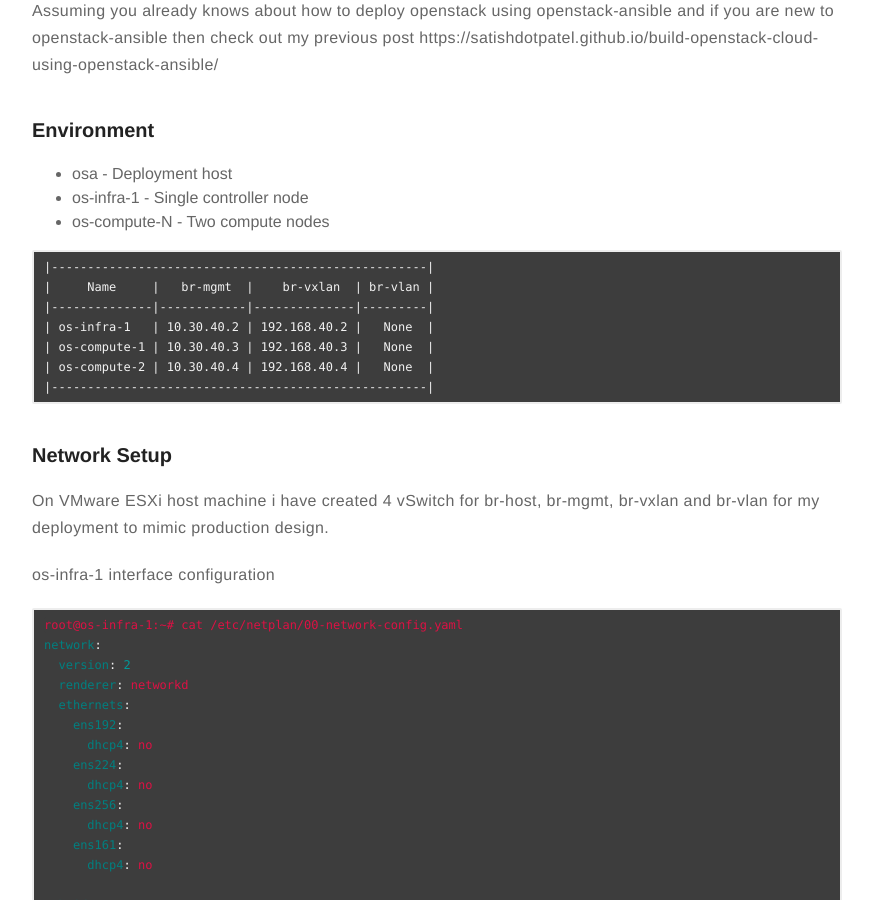
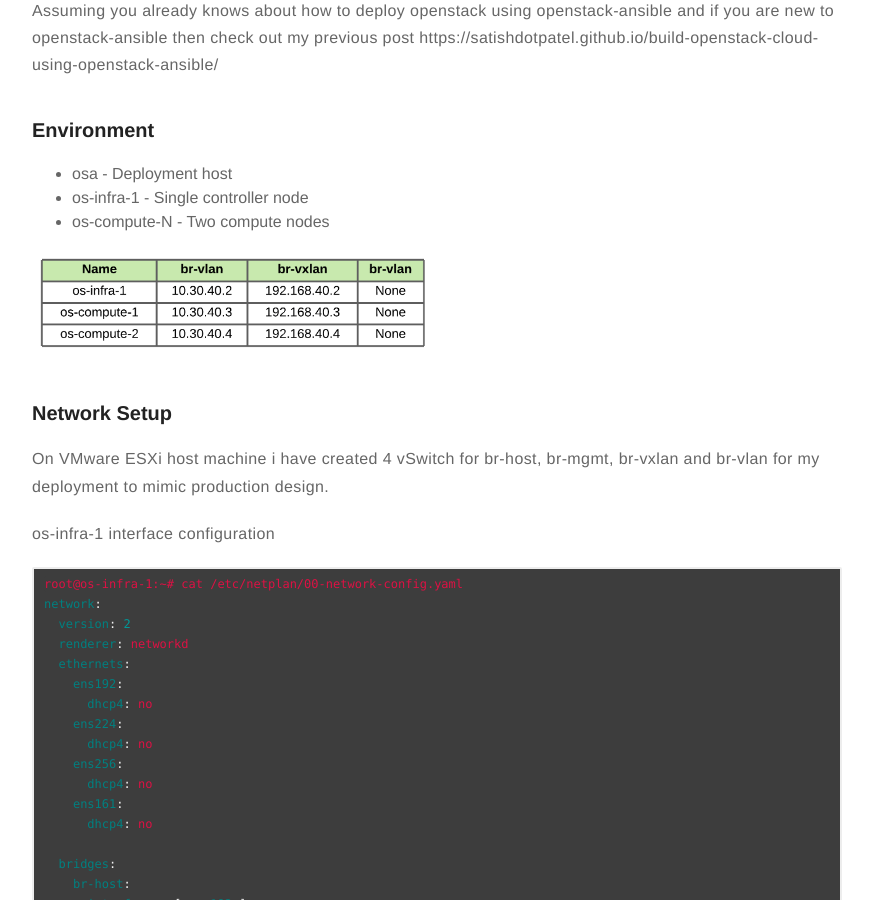
Before and after one commit to satishdotpatel/satishdotpatel.github.io, a Jekyll site: the page built from _posts/2021-03-29-openstack-ansible-ovn-deployment-part1.markdown, in a window 1280 px wide and 900 px high, scrolled down 606 px. Shown: the whole window, without its empty margins (203-1076 px from the left). Built offline with Jekyll 4.4.1, drawn with Linux system fonts in a browser that asks for light colours; comment, search, counter and statistics services are not loaded.

Commit message:
adding table

````diff
--- a/_posts/2021-03-29-openstack-ansible-ovn-deployment-part1.markdown
+++ b/_posts/2021-03-29-openstack-ansible-ovn-deployment-part1.markdown
@@ -27,15 +27,7 @@
 * os-infra-1 - Single controller node
 * os-compute-N - Two compute nodes
 
-```html
-|----------------------------------------------------|
-|     Name     |   br-mgmt  |    br-vxlan  | br-vlan |
-|--------------|------------|--------------|---------|
-| os-infra-1   | 10.30.40.2 | 192.168.40.2 |   None  |
-| os-compute-1 | 10.30.40.3 | 192.168.40.3 |   None  |
-| os-compute-2 | 10.30.40.4 | 192.168.40.4 |   None  |
-|----------------------------------------------------|
-```
+![<img>](/assets/images/2021-03-29-openstack-ansible-ovn-deployment/env-table.png){: width="400" }
 
 ### Network Setup
 
````
Also changed, not shown: assets/images/2021-03-29-openstack-ansible-ovn-deployment/env-table.png (added), 1 other file.
